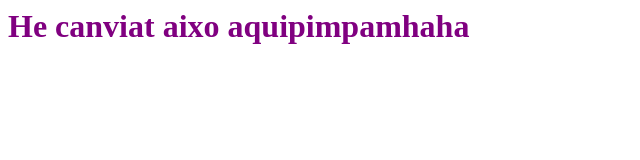
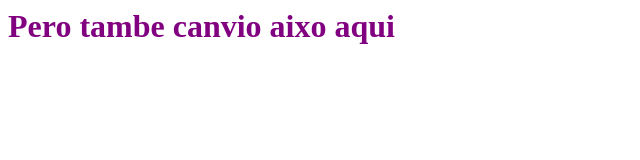
Before and after one commit to bayats/Projecte, a plain HTML site: page index.html in a window 1280 px wide. Shown: the whole page, without its empty margins (0-640 px from the left). Drawn offline with Linux system fonts and the light colour scheme.

Commit message:
Update index.html

```diff
--- a/index.html
+++ b/index.html
@@ -2,5 +2,5 @@
 <head>
   <link rel="stylesheet" type="text/css" href="styles.css">
 </head>
-<h1>He canviat aixo aquipimpamhaha</h1>
+<h1>Pero tambe canvio aixo aqui</h1>
 </html>
```
